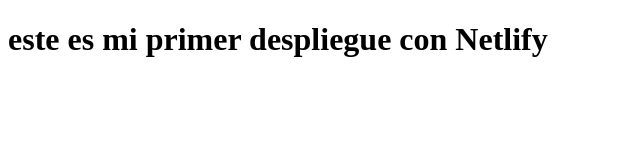
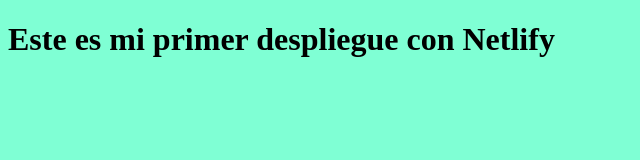
Before and after one commit to Danielandrees/MiSegundoRepositorio, a plain HTML site: page index.html in a window 1280 px wide. Shown: the whole page, without its empty margins (0-640 px from the left). Drawn offline with Linux system fonts and the light colour scheme.

Commit message:
cambiando fondo index

```diff
--- a/index.html
+++ b/index.html
@@ -4,8 +4,13 @@
     <meta charset="UTF-8">
     <meta name="viewport" content="width=device-width, initial-scale=1.0">
     <title>Document</title>
+    <style>
+        html, body {
+            background-color: aquamarine ;
+        }
+    </style>
 </head>
 <body>
-    <h1>este es mi primer despliegue con Netlify</h1>
+    <h1>Este es mi primer despliegue con Netlify</h1>
 </body>
 </html>
```
